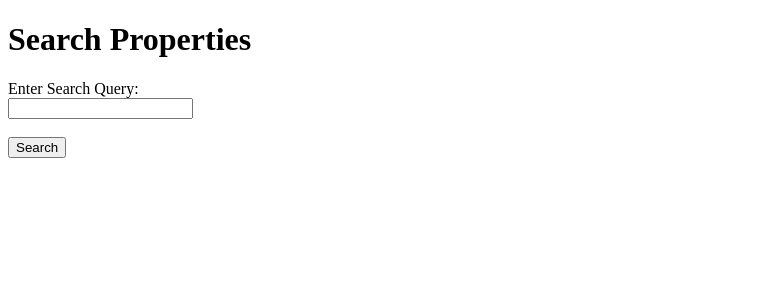
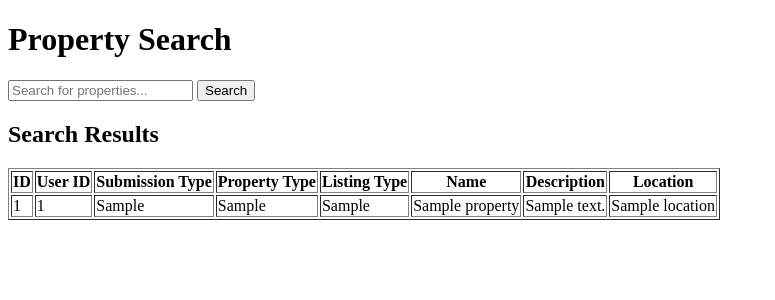
Before and after one commit to Codekarish/Aisearch, a Flask app: template templates/aisearch.html in a window 1280 px wide. Shown: the top 300 px of the page, without its empty margins (0-775 px from the left). Run offline with Flask 3, Linux system fonts and the light colour scheme; the template is opened without the code that fills it: most values are stand-ins (such as "Sample title", 1, 10 or a date in 2020); parts of the project's set-up code (start-up, migrations or seed data) failed here and were passed over.

Commit message:
latest updates

```diff
--- a/main_last.py
+++ b/main_last.py
@@ -28,8 +28,8 @@ from langchain_core.prompts.chat import (
 )
 import json
 
-index = faiss.read_index('real_estate_final_index.faiss')
-properties = pd.read_csv('modified_properties_new.csv')
+index = faiss.read_index('/content/real_estate_final_index.faiss')
+properties = pd.read_csv('/content/modified_properties_new.csv')
 tokenizer = AutoTokenizer.from_pretrained('cross-encoder/ms-marco-TinyBERT-L-2-v2', cache_dir='./cache_L')
 model = AutoModel.from_pretrained('cross-encoder/ms-marco-TinyBERT-L-2-v2', cache_dir='./cache_L')
 
@@ -161,6 +161,7 @@ def expand_search_radius(query, data, max_radius=50):
         return within_radius
     else:
         return data
+print(properties.head(5))
 
 def optimized_faiss_search(query, index, tokenizer, model, data, topk=20, nprobe=5):
     # Set nprobe dynamically based on distance
--- a/templates/aisearch.html
+++ b/templates/aisearch.html
@@ -1,47 +1,43 @@
-<!-- Aisearch.html -->
-
 <!DOCTYPE html>
 <html lang="en">
 <head>
     <meta charset="UTF-8">
     <meta name="viewport" content="width=device-width, initial-scale=1.0">
-    <title>AI Search Test</title>
+    <title>Property Search</title>
 </head>
 <body>
-    <h1>Search Properties</h1>
-    <form id="searchForm">
-        <label for="query">Enter Search Query:</label><br>
-        <input type="text" id="query" name="query"><br><br>
-        <input type="submit" value="Search">
+    <h1>Property Search</h1>
+    <form action="/search" method="post">
+        <input type="text" name="query" placeholder="Search for properties...">
+        <button type="submit">Search</button>
     </form>
 
-    <div id="results"></div>
-
-    <script>
-        document.getElementById('searchForm').addEventListener('submit', function(e) {
-            e.preventDefault();
-            const query = document.getElementById('query').value;
-
-            fetch('/search', {
-                method: 'POST',
-                headers: {
-                    'Content-Type': 'application/json',
-                },
-                body: JSON.stringify({ query: query }),
-            })
-            .then(response => response.json())
-            .then(data => {
-                let resultDiv = document.getElementById('results');
-                resultDiv.innerHTML = '<h2>Search Results:</h2>';
-                if (data.error) {
-                    resultDiv.innerHTML += '<p>' + data.error + '</p>';
-                } else {
-                    data.forEach(result => {
-                        resultDiv.innerHTML += '<p>' + JSON.stringify(result) + '</p>';
-                    });
-                }
-            });
-        });
-    </script>
+    {% if properties %}
+    <h2>Search Results</h2>
+    <table border="1">
+        <tr>
+            <th>ID</th>
+            <th>User ID</th>
+            <th>Submission Type</th>
+            <th>Property Type</th>
+            <th>Listing Type</th>
+            <th>Name</th>
+            <th>Description</th>
+            <th>Location</th>
+        </tr>
+        {% for property in properties.itertuples() %}
+        <tr>
+            <td>{{ property.id }}</td>
+            <td>{{ property.user_id }}</td>
+            <td>{{ property.submission_type }}</td>
+            <td>{{ property.property_type }}</td>
+            <td>{{ property.listing_type }}</td>
+            <td>{{ property.name }}</td>
+            <td>{{ property.description }}</td>
+            <td>{{ property.location }}</td>
+        </tr>
+        {% endfor %}
+    </table>
+    {% endif %}
 </body>
 </html>
```
